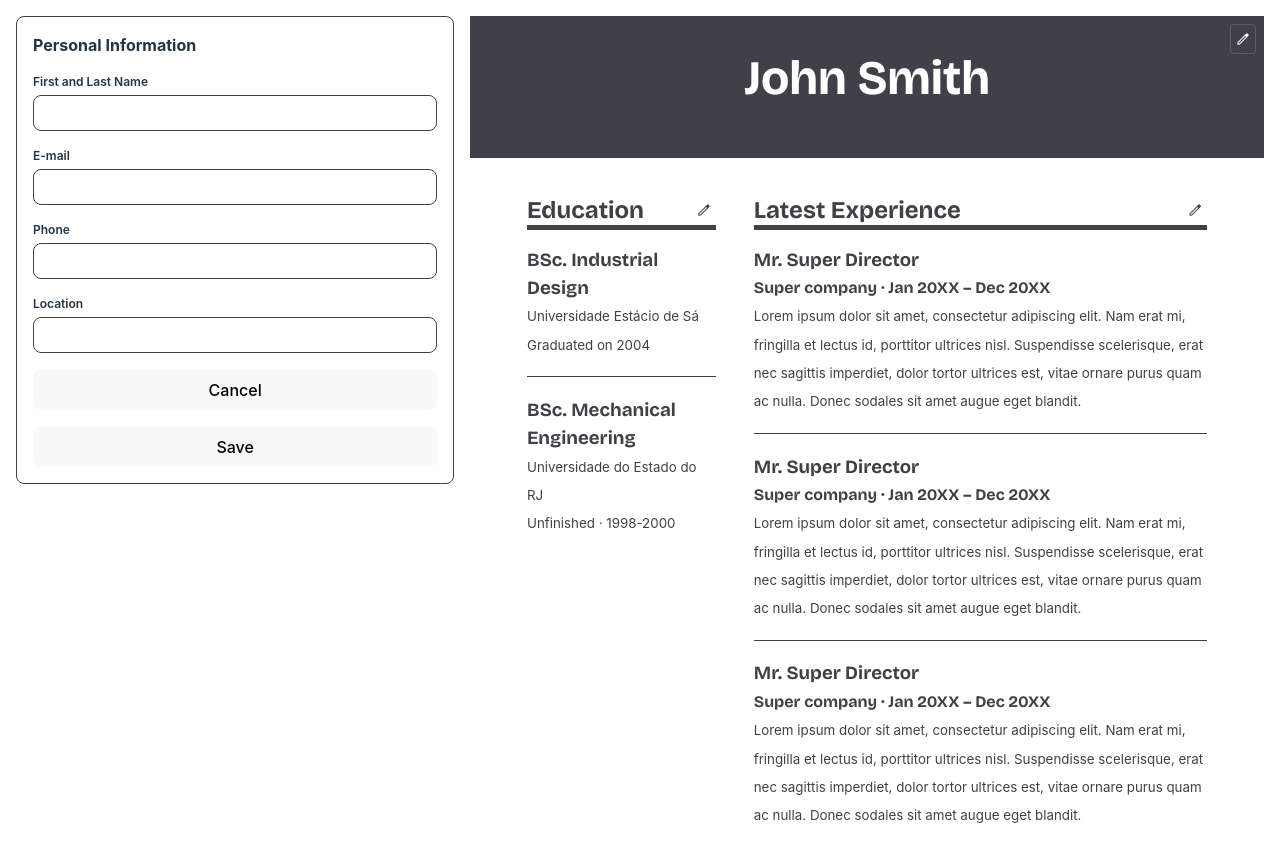
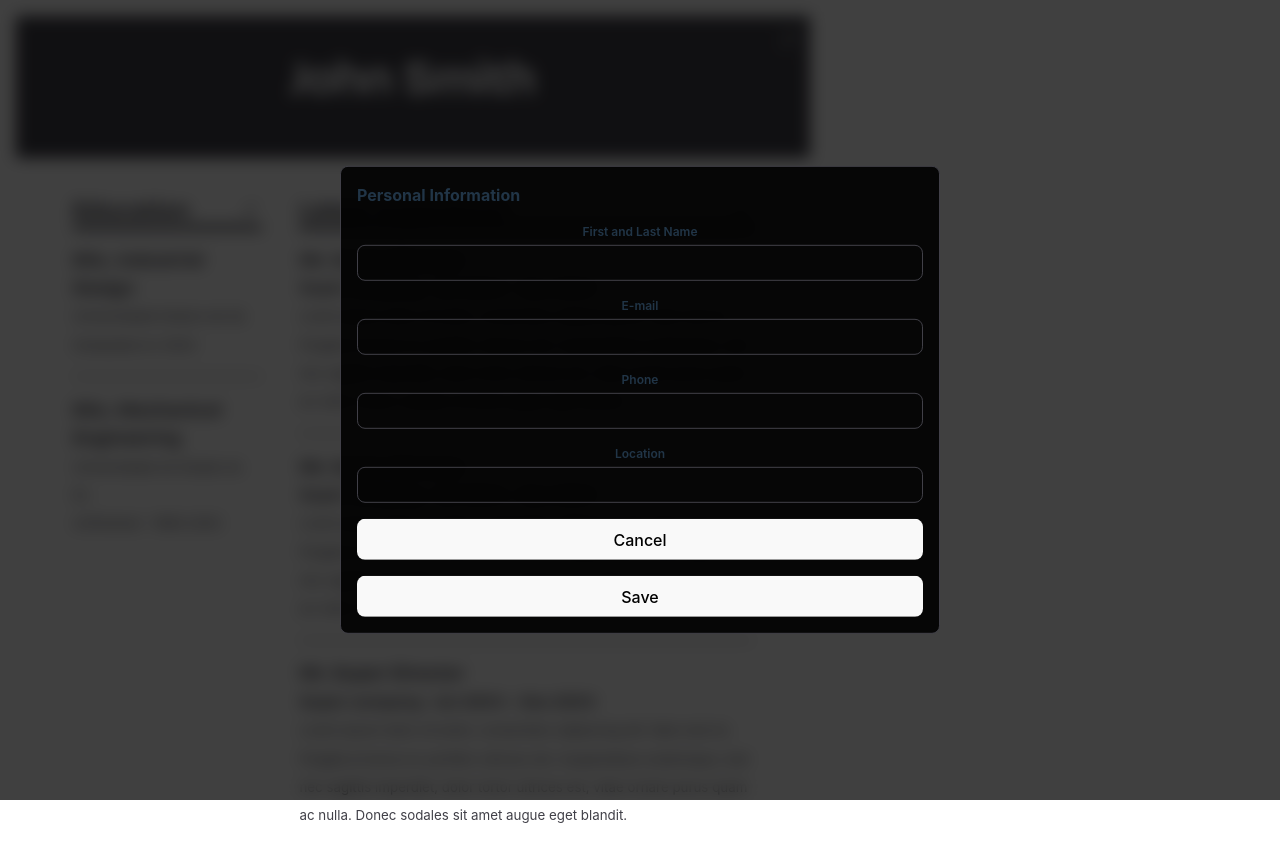
Before and after one commit to brunosra/top-cv-builder, a React (Vite) app: page / in a window 1280 px wide. Shown: the top 862 px of the page. Built offline with nearby package versions, Linux system fonts and the light colour scheme.

Commit message:
Add fields on modal.

```diff
--- a/src/App.jsx
+++ b/src/App.jsx
@@ -29,14 +29,12 @@
 
   return (
     <>
-      <div className="forms-sidebar">
       <PersonalFields
         id="personal"
         handleSubmit={handlePersonalSubmit}
         // handleTextFieldChange={handleTextFieldChange}
         data={personalData}
       />
-      </div>
       <Resume
         name={data.personal.name}
         email={data.personal.email}
--- a/src/components/PersonalFields.jsx
+++ b/src/components/PersonalFields.jsx
@@ -8,6 +8,8 @@
   data = {},
 }) {
   return (
+    <>
+      <div className="backdrop"></div>
       <div className="card" id={id}>
         {console.log(data)}
         <div className="header">
@@ -44,6 +46,7 @@
           </form>
         </div>
       </div>
+    </>
   );
 }
 
--- a/src/index.css
+++ b/src/index.css
@@ -82,7 +82,14 @@
   padding: 1rem;
   width: 100%;
   box-sizing: border-box;
-  text-align: left;
+  z-index: 10;
+  position: absolute;
+  top: 50%;
+  left: 50%;
+  transform: translate(-50%, -50%);
+  background-color: rgba(0,0,0,0.9);
+  width: 100%;
+  max-width: 600px;
 }
 
 .card .header {
@@ -106,3 +113,14 @@
   flex-direction: column;
   gap: 1rem;
 }
+
+.backdrop {
+  position: absolute;
+  top: 0;
+  left: 0;
+  bottom: 0;
+  right: 0;
+  background-color: rgba(0,0,0,0.75);
+  backdrop-filter: blur(8px);
+  z-index: 5;
+}
```
Lines whose indentation alone changed are shown as unchanged.
